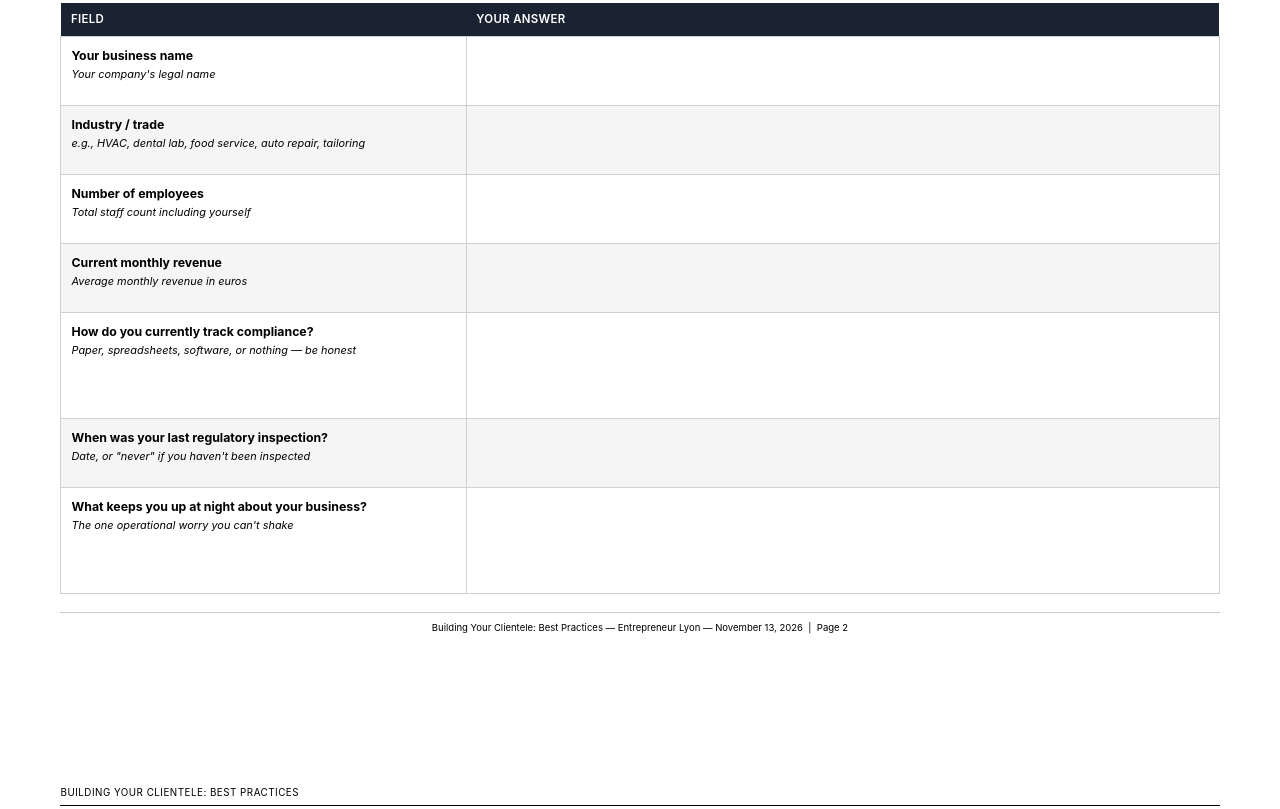
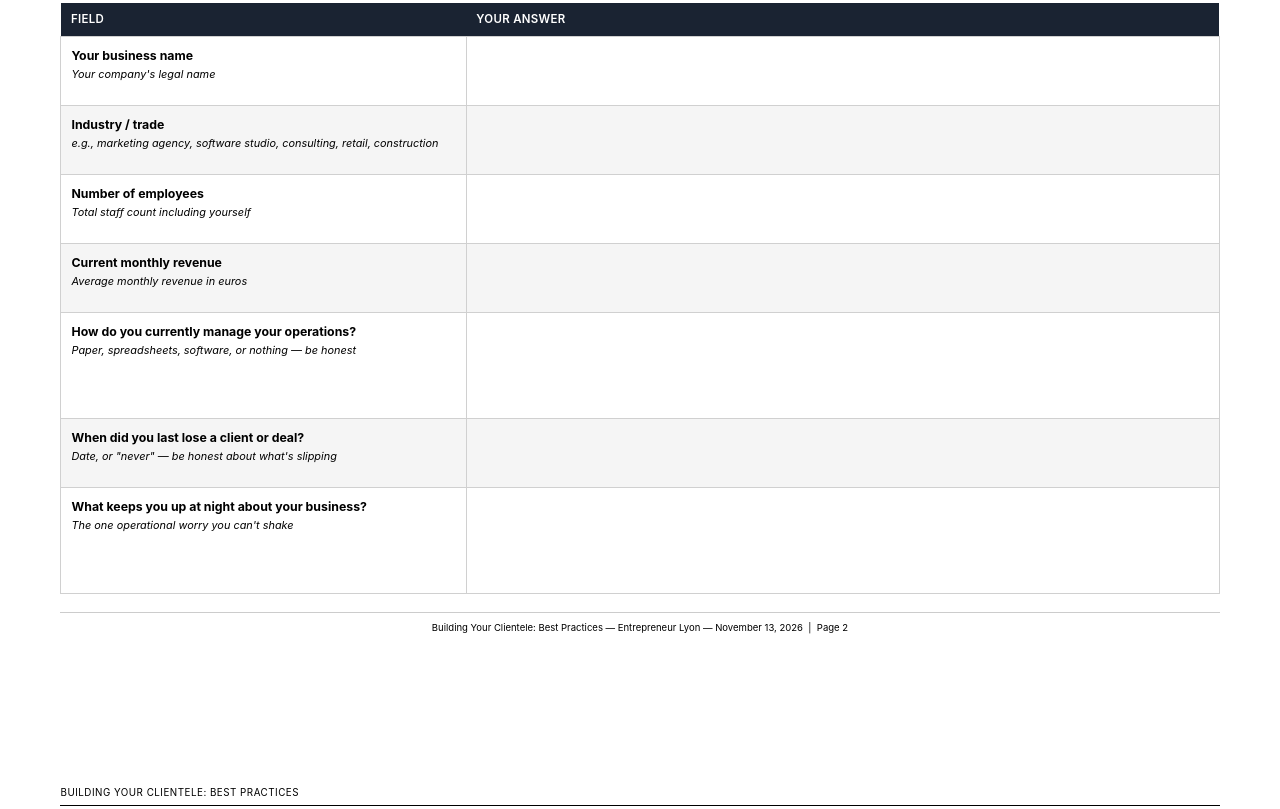
Before and after one commit to bcluffpiano87/entrepreneurlyon, a plain HTML site: page workshop-building-your-clientele.html in a window 1280 px wide. Shown: the part 915-1724 px from the top of the page. Drawn offline with Linux system fonts and the light colour scheme.

Commit message:
Update workshop handout content
Co-authored-by: Cursor <cursoragent@cursor.com>

```diff
--- a/workshop-building-your-clientele.html
+++ b/workshop-building-your-clientele.html
@@ -356,7 +356,7 @@
         <td><span class="fill"></span></td>
       </tr>
       <tr>
-        <td><strong>Industry / trade</strong><br><span style="font-size:0.78rem; color:#000; font-style:italic;">e.g., HVAC, dental lab, food service, auto repair, tailoring</span></td>
+        <td><strong>Industry / trade</strong><br><span style="font-size:0.78rem; color:#000; font-style:italic;">e.g., marketing agency, software studio, consulting, retail, construction</span></td>
         <td><span class="fill"></span></td>
       </tr>
       <tr>
@@ -368,11 +368,11 @@
         <td><span class="fill"></span></td>
       </tr>
       <tr>
-        <td><strong>How do you currently track compliance?</strong><br><span style="font-size:0.78rem; color:#000; font-style:italic;">Paper, spreadsheets, software, or nothing — be honest</span></td>
+        <td><strong>How do you currently manage your operations?</strong><br><span style="font-size:0.78rem; color:#000; font-style:italic;">Paper, spreadsheets, software, or nothing — be honest</span></td>
         <td><span class="fill-tall"></span></td>
       </tr>
       <tr>
-        <td><strong>When was your last regulatory inspection?</strong><br><span style="font-size:0.78rem; color:#000; font-style:italic;">Date, or "never" if you haven't been inspected</span></td>
+        <td><strong>When did you last lose a client or deal?</strong><br><span style="font-size:0.78rem; color:#000; font-style:italic;">Date, or "never" — be honest about what's slipping</span></td>
         <td><span class="fill"></span></td>
       </tr>
       <tr>
@@ -451,7 +451,7 @@
   <table>
     <thead>
       <tr>
-        <th>What function or pain point will you insert in the blank?<span class="hint">The ONE thing your ideal client is responsible for that connects to what you sell. Not your product — their problem. e.g., "equipment maintenance scheduling", "food safety documentation"</span></th>
+        <th>What function or pain point will you insert in the blank?<span class="hint">The ONE thing your ideal client is responsible for that connects to what you sell. Not your product — their problem. e.g., "lead generation", "project delivery", "customer onboarding", "quality control"</span></th>
       </tr>
     </thead>
     <tbody>
@@ -791,7 +791,7 @@
   <table style="margin-top:4px;">
     <thead>
       <tr>
-        <th style="background:var(--gold); color:#000 !important;">YOUR OFFER NAME — Combine all 5 parts<span class="hint" style="color:#000 !important; opacity:0.7;">e.g., "The 14-Day Compliance Shield" or "The 90-Day Revenue Accelerator for Lyon Restaurateurs"</span></th>
+        <th style="background:var(--gold); color:#000 !important;">YOUR OFFER NAME — Combine all 5 parts<span class="hint" style="color:#000 !important; opacity:0.7;">e.g., "The 5-Client-in-5-Days Blueprint" or "The 90-Day Revenue Accelerator for Lyon Agencies"</span></th>
       </tr>
     </thead>
     <tbody>
```
